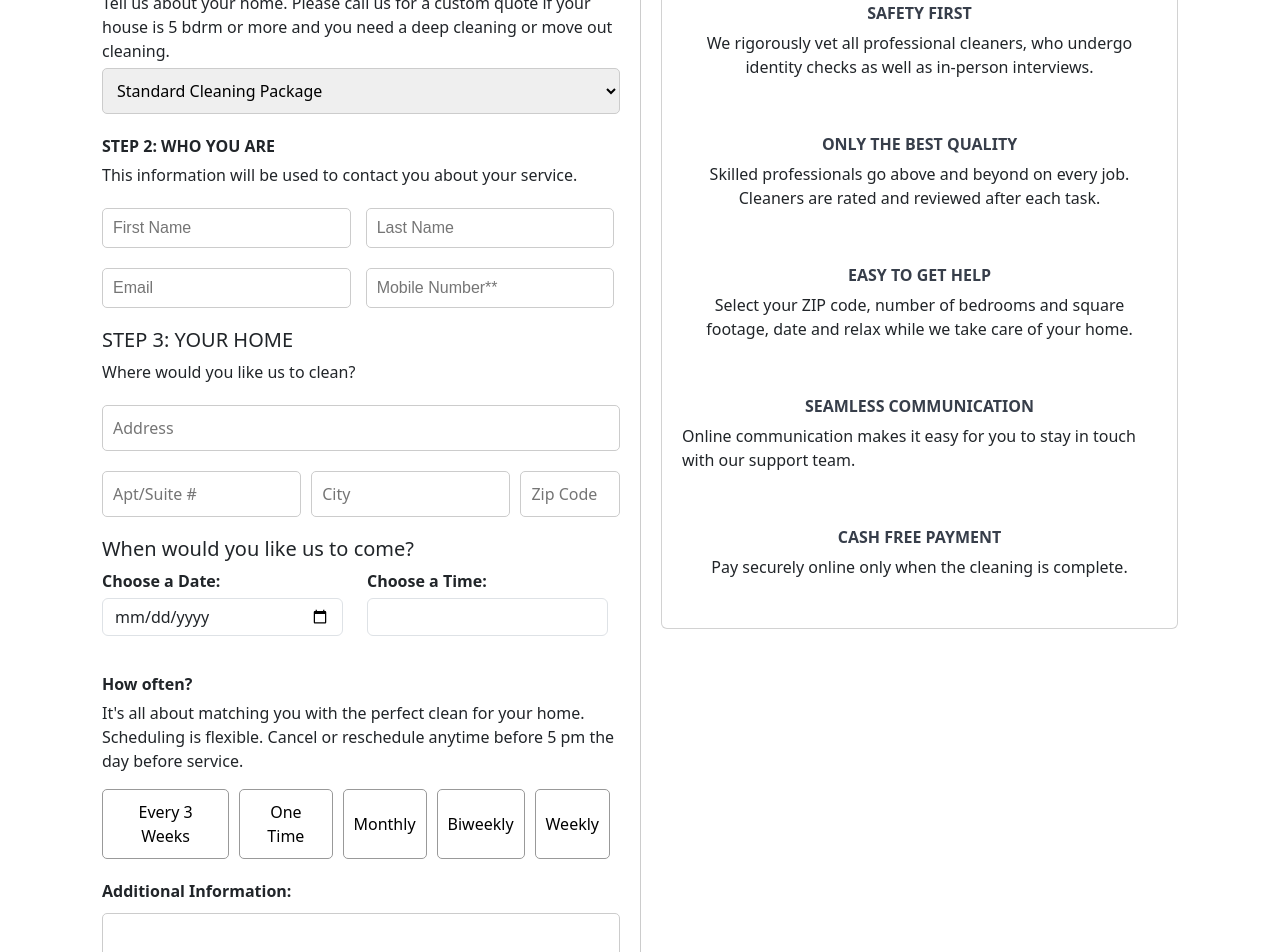
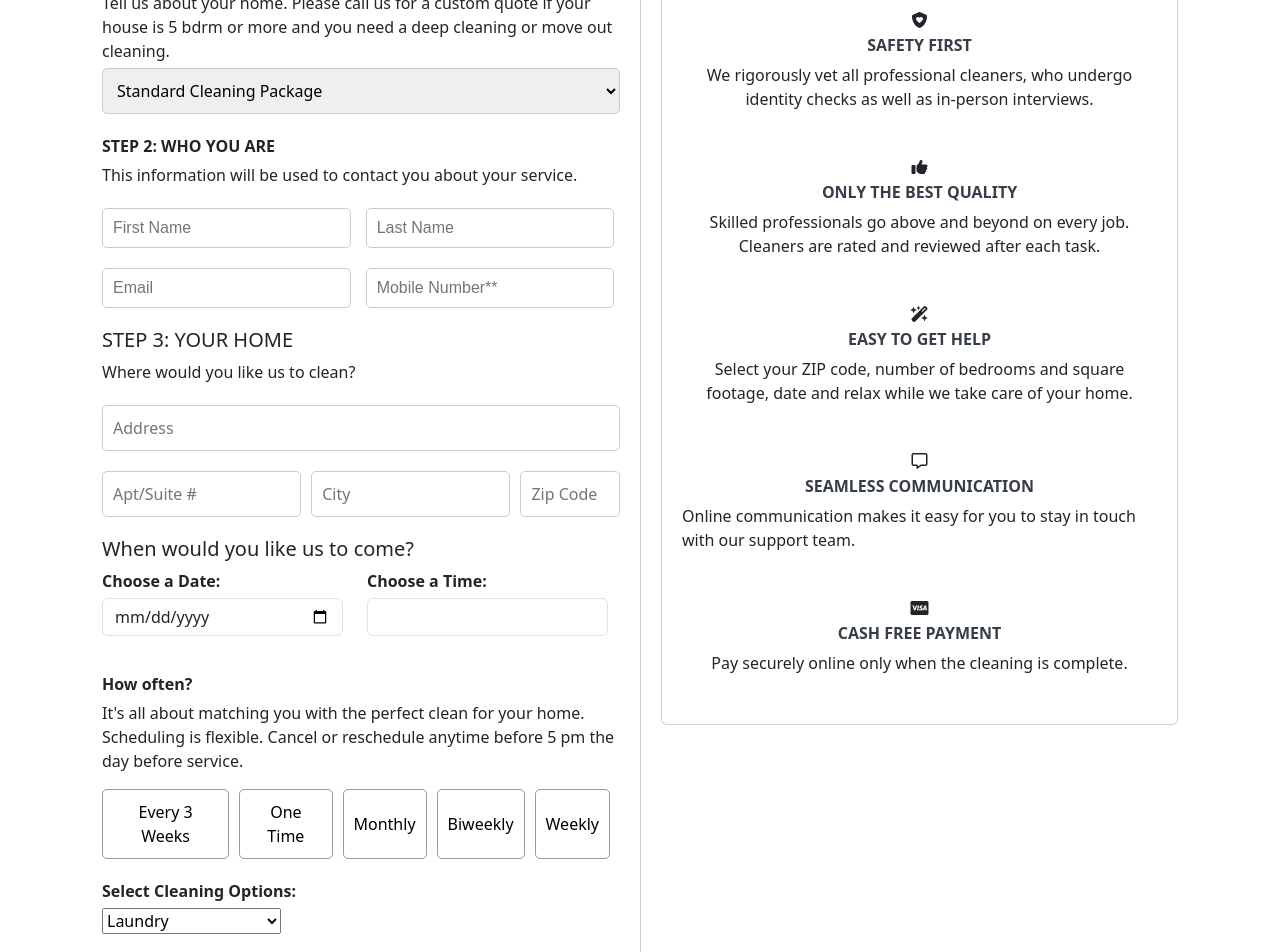
Before and after one commit to NGO-Website/luxclean, an Angular app: page /book-now in a window 1280 px wide. Shown: the part 240-1192 px from the top of the page. Built offline with nearby package versions, Linux system fonts and the light colour scheme.

Commit message:
book now page icon added

```diff
--- a/package.json
+++ b/package.json
@@ -19,6 +19,7 @@
     "@angular/platform-browser": "~13.3.0",
     "@angular/platform-browser-dynamic": "~13.3.0",
     "@angular/router": "~13.3.0",
+    "@fortawesome/fontawesome-free": "^6.5.1",
     "rxjs": "~7.5.0",
     "tslib": "^2.3.0",
     "zone.js": "~0.11.4"
--- a/src/app/components/book-now/book-now.component.html
+++ b/src/app/components/book-now/book-now.component.html
@@ -130,6 +130,18 @@
                   (click)="selectFrequency('weekly')">Weekly</button>
       </div>
   </div>
+  <div class="form-group">
+    <label for="cleaningOptions">Select Cleaning Options:</label>
+  <select id="cleaningOptions" name="cleaningOptions" ng-model="selectedOptions">
+    <option value="laundry">Laundry</option>
+    <option value="fridgeInteriorClean">Fridge Interior Clean</option>
+    <option value="windowSillCleaning">Window Sill Cleaning</option>
+    <option value="pantryOrganization">Pantry Organization</option>
+    <option value="closetOrganization">Closet Organization</option>
+    <option value="ventsCleaning">Vents Cleaning</option>
+  </select>
+  </div>
+
 
   <div class="form-group">
     <label for="additional_notes">Additional Information:</label>
@@ -156,7 +168,7 @@
 
         <div class="card-container">
           <div class="card" >
-            <i class="fa-regular fa-clock" style="margin-top: 20px"></i>
+            <i class="fa-regular fa-clock" style="margin-top: 20px; text-align: center;"></i>
               <h4 style="box-sizing: border-box;
               font-family: inherit;
               font-weight: bold;
@@ -171,7 +183,7 @@
               <p style="box-sizing: border-box; text-align: center; margin: 0px 0px 8.5px; padding: 0px 20px 40px; font-weight: lighter;">Our service helps you live smarter, giving you time to focus on what's most important.</p>
 
 
-              <i class="fa-solid fa-shield-heart"></i>
+              <i class="fa-solid fa-shield-heart" style="text-align: center"></i>
               <h4 style="box-sizing: border-box;
               font-family: inherit;
               font-weight: bold;
@@ -185,7 +197,7 @@
               <p style="box-sizing: border-box;  text-align: center; margin: 0px 0px 8.5px; padding: 0px 20px 40px; font-weight: lighter;">We rigorously vet all professional cleaners, who undergo identity checks as well as in-person interviews.</p>
 
 
-              <i class="fa-solid fa-thumbs-up"></i>
+              <i class="fa-solid fa-thumbs-up" style="text-align: center"></i>
               <h4 style="box-sizing: border-box;
               font-family: inherit;
               font-weight: bold;
@@ -203,7 +215,7 @@
 
 
 
-              <i class="fa-solid fa-wand-magic-sparkles"></i>
+              <i class="fa-solid fa-wand-magic-sparkles" style="text-align: center"></i>
               <h4 style="box-sizing: border-box;
               font-family: inherit;
               font-weight: bold;
@@ -218,7 +230,7 @@
 
 
 
-              <i class="fa-regular fa-message"></i>
+              <i class="fa-regular fa-message" style="text-align: center"></i>
               <h4 style="box-sizing: border-box;
               font-family: inherit;
               font-weight: bold;
@@ -234,7 +246,7 @@
 
 
 
-              <i class="fa-brands fa-cc-visa"></i>
+              <i class="fa-brands fa-cc-visa" style="text-align: center"></i>
               <h4 style="box-sizing: border-box;
               font-family: inherit;
               font-weight: bold;
--- a/src/app/components/book-now/book-now.component.ts
+++ b/src/app/components/book-now/book-now.component.ts
@@ -10,7 +10,9 @@ import { Router } from '@angular/router';
 })
 export class BookNowComponent implements OnInit {
 
-  constructor(private router: Router) { }
+  constructor(private router: Router) {
+
+  }
 
   formData: any = {
     name: '',
@@ -23,6 +25,7 @@ export class BookNowComponent implements OnInit {
   billingMethodOptions = ['Credit Card', 'PayPal', 'Bank Transfer'];
 
   ngOnInit(): void {
+
   }
 
   onSubmit() {
--- a/src/styles.scss
+++ b/src/styles.scss
@@ -1,3 +1,5 @@
+@import '~@fortawesome/fontawesome-free/css/all.css';
+
 .extra_container{
     width: 50%;
 }
```
Also changed, not shown: 1 other file (tests, documents, lock files or other folders).
